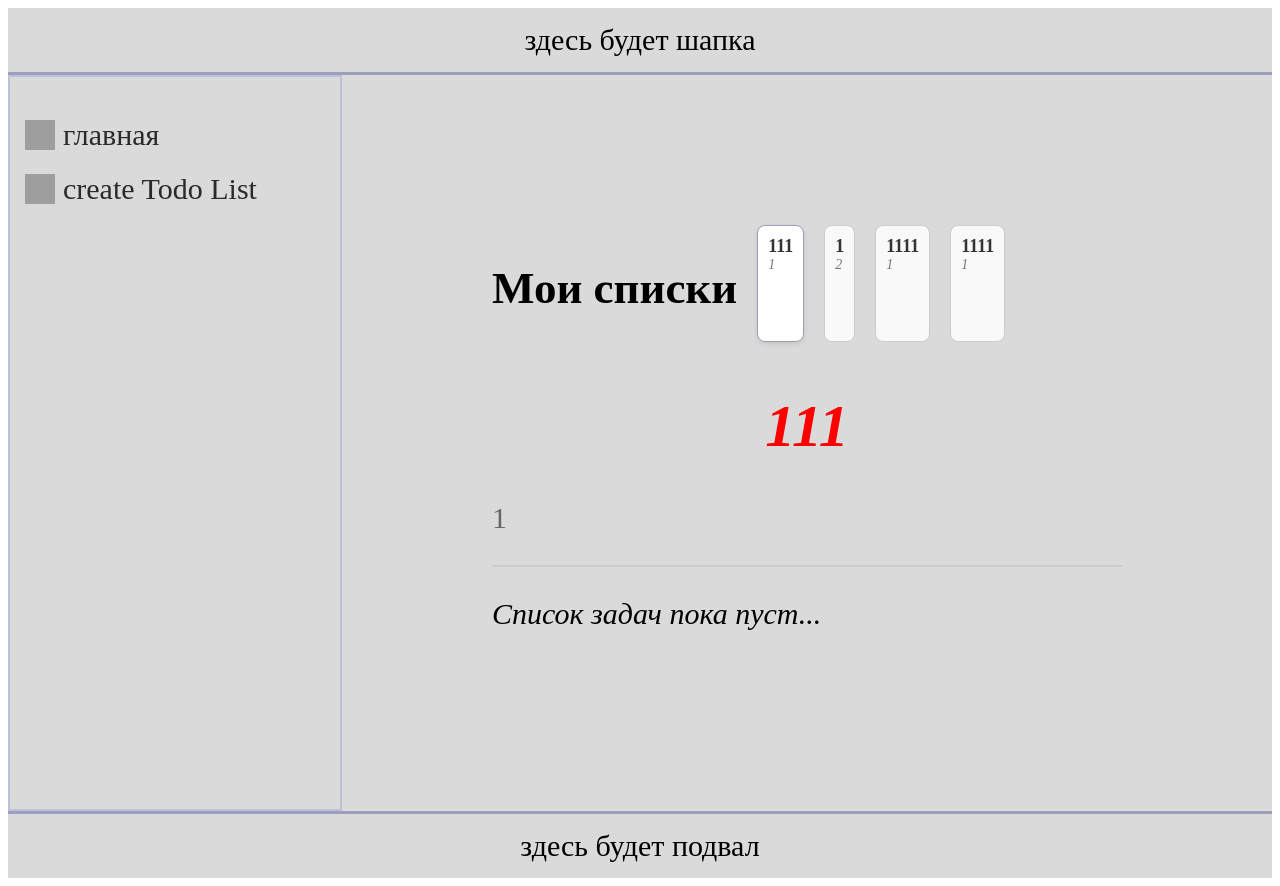
After one commit to nizamidialeksandr-wq/todo-list, a Flask app: page /todo/1 in a window 1280 px wide. The commit adds this page. Run offline with Flask 3, Linux system fonts and the light colour scheme; data comes from the database, SQL or seed files in the repository; both versions use the stored data as it was after the commit; grey boxes are pictures that could not be loaded.

Commit message:
добавил список todolist и сделал так что через кнопку создать создавался новый todo list

```diff
--- a/app.py
+++ b/app.py
@@ -1,5 +1,5 @@
-from flask import Flask, request
-from flask import render_template
+from datetime import datetime
+from flask import Flask, request, render_template, redirect, url_for, jsonify, render_template_string
 import sqlite3
 
 app = Flask(__name__)
@@ -8,45 +8,65 @@ app = Flask(__name__)
 def home():
     return render_template("home.html")
 
-@app.route("/contact", methods=["GET", "POST"], endpoint="contact")
-def contact():
+@app.route("/create", methods=["GET", "POST"], endpoint="create")
+def create():
     if request.method == "GET":
-        return render_template("contact.html")
+        return render_template("create.html")
     elif request.method == "POST":
         name = request.form["name"]
         description = request.form["description"]
 
-
-
-
-
         conn = sqlite3.connect("database.db")
         conn.execute("""
-            CREATE TABLE IF NOT EXISTS todo_list (
+            CREATE TABLE IF NOT EXISTS orders (
                 id INTEGER PRIMARY KEY AUTOINCREMENT,
                 name TEXT NOT NULL,
-                description TEXT NOT NULL,
+                description TEXT NOT NULL
+            )
+        """)
+        cursor = conn.cursor()
+        cursor.execute("INSERT INTO orders (name, description) VALUES (?, ?)", (name, description))
+        conn.commit()
 
-        """)
-        conn.execute("INSERT INTO todo_list (name, description) VALUES (?, ?)", (name, description))
-        conn.commit()
+        # Получаем ID только что созданного списка
+        new_id = cursor.lastrowid
         conn.close()
 
+        # Перекидываем на страницу ЭТОГО списка
+        return redirect(url_for("todo", list_id=new_id))
 
-
-        return render_template(
-            "answer.html",
-            name=name,
-            description=description,
-        )
-
-
-
-@app.route("/todo_list")
-def todo_list():
+@app.route("/todo/<int:list_id>")
+def todo(list_id):
     conn = sqlite3.connect("database.db")
     conn.row_factory = sqlite3.Row
-    todo_list = conn.execute("SELECT * FROM todo_list").fetchall()
-    print(todo_list)
+
+    # 1. Получаем текущий список
+    current_list = conn.execute("SELECT * FROM orders WHERE id = ?", (list_id,)).fetchone()
+
+    # 2. Получаем ВСЕ списки для левого меню
+    all_lists = conn.execute("SELECT * FROM orders").fetchall()
     conn.close()
-    return render_template("todo_list.html", todo_list=todo_list)
+
+    if current_list is None:
+        return redirect(url_for("home"))
+
+    return render_template("todo.html", current_list=current_list, all_lists=all_lists)
+
+@app.route("/orders")
+def orders():
+    conn = sqlite3.connect("database.db")
+    conn.row_factory = sqlite3.Row
+    orders = conn.execute("SELECT * FROM orders").fetchall()
+    conn.close()
+    return render_template("orders.html", orders=orders)
+
+@app.route("/api/items")
+def api():
+    data = {
+        'name' : 'уборка',
+        'description' : 'выбросить мусор, пропылесосить диван',
+        'time' : '15:36',
+        'date' : '26.11.2026',
+        'is_done' : 'False'
+    }
+    return data
--- a/requirements.txt
+++ b/requirements.txt
@@ -0,0 +1 @@
+Flask>=3.1
--- a/static/script.js
+++ b/static/script.js
@@ -1,60 +1,32 @@
-
+// script.js
 var button = document.getElementById("button_submit");
 var error = document.getElementById("error");
-var toast = document.getElementById("toast");
-
 
 button.addEventListener("click", function (event) {
-    event.preventDefault(); // страница не перезагружается
+    event.preventDefault();
 
     var name = document.getElementById("name").value;
     var description = document.getElementById("description").value;
 
-    console.log("Имя:", name, "Описание:", description);
-
-    // валидация: ищем первое незаполненное поле
-    var empty = "";
-    if (name === "") {
-        empty = "Не заполнено поле: имя";
-    } else if (description === "") {
-        empty = "Не заполнено поле: описание";
-
-
-    }
-
-    if (empty !== "") {
-        error.textContent =  empty;
+    if (name === "" || description === "") {
+        error.textContent = "Заполни все поля!";
         error.classList.remove("hidden");
-        toast.classList.add("hidden");
-        return; // дальше не идём, на сервер не отправляем
+        return;
     }
 
     error.classList.add("hidden");
 
-    // шлём на сервер те же данные, что отправил бы сам браузер
-    fetch("/contact", {
+    fetch("/create", {
         method: "POST",
         headers: { "Content-Type": "application/x-www-form-urlencoded" },
-        body: new URLSearchParams({
-            name: name,
-            description: description,
-        })
+        body: new URLSearchParams({ name: name, description: description })
     })
-        .then(function (response) {
-            return response.text();
-        })
-        .then(function (text) {
-
-            toast.classList.remove("hidden");
-            toast.innerHTML = text;
-
-            document.getElementById("name").value = "";
-            document.getElementById("description").value = "";
-
-        })
-        .catch(function (err) {
-            error.textContent = "Не отправилось: " + err;
-            error.classList.remove("hidden");
-        });
-
+    .then(function (response) {
+        // response.url содержит конечный URL после редиректа (например, /todo/1)
+        window.location.href = response.url;
+    })
+    .catch(function (err) {
+        error.textContent = "Ошибка: " + err;
+        error.classList.remove("hidden");
+    });
 });
--- a/static/style.css
+++ b/static/style.css
@@ -177,3 +177,58 @@ p .border.green {
     padding: 10px;
     font-size: 24px;
 }
+
+/* Для страницы todo */
+.todo-layout {
+    display: flex;
+    gap: 20px;
+    text-align: left;
+}
+
+.sidebar {
+    width: 300px;
+    border-right: 2px solid #ccc;
+    padding-right: 20px;
+}
+
+.sidebar h2 {
+    font-size: 20px;
+    margin-bottom: 15px;
+}
+
+.sidebar-item {
+    display: block;
+    padding: 10px;
+    margin-bottom: 10px;
+    border: 1px solid #ccc;
+    border-radius: 8px;
+    background-color: #f9f9f9;
+    text-decoration: none;
+    color: #333;
+    transition: 0.2s;
+}
+
+.sidebar-item:hover {
+    background-color: #e9e9e9;
+}
+
+.sidebar-item.active {
+    border-color: #9d9dbd;
+    background-color: #ffffff;
+    box-shadow: 0 2px 5px rgba(0,0,0,0.1);
+}
+
+.sidebar-title {
+    font-weight: bold;
+    font-size: 18px;
+}
+
+.sidebar-desc {
+    font-size: 14px;
+    color: #777;
+    font-style: italic;
+}
+
+.main-content {
+    flex: 1;
+}
--- a/templates/base.html
+++ b/templates/base.html
@@ -15,8 +15,8 @@
                         <a class="{% if request.path == url_for('home') %}active{% endif %}" href="{{ url_for('home') }}">главная</a>
                     </li>
                     <li>
-                        <img src="https://cdn-icons-png.flaticon.com/128/16528/16528946.png" loading="lazy" alt="Todo List" title="Todo List" width="30" height="30">
-                        <a class="{% if request.path == url_for('todo_list') %}active{% endif %}" href="{{ url_for('todo_list') }}">Todo List</a>
+                        <img src="https://cdn-icons-png.flaticon.com/128/16528/16528946.png" loading="lazy" alt="create" title="create" width="30" height="30">
+                        <a class="{% if request.path == url_for('create') %}active{% endif %}" href="{{ url_for('create') }}">create Todo List</a>
                     </li>
                 </ul>
             </div>
--- a/templates/todo_list.html
+++ b/templates/create.html
@@ -5,11 +5,10 @@
 {% block content %}
     <h1>Todo List</h1>
     <div class="content_center">
-        <p>Заполни форму — сервер покажет, что ты отправил.</p>
-        <form action="{{ url_for('todo_list') }}" method="post">
+        <form action="{{ url_for('create') }}" method="post">
             <p>Название: <input id="name" class="float_right" type="text" name="name"></p>
             <p>Описание: <input id="description" class="float_right" type="text" name="description"></p>
-            <button id="button_submit" class="button_submit" type="submit">Отправить</button>
+            <button id="button_submit" class="button_submit" type="submit">создать</button>
             <div id="toast" class="toast hidden">тут будет ответ сервера </div>
             <div id="error" class="error hidden">тут будет текст ошибки </div>
         </form>
--- /dev/null
+++ b/templates/todo.html
@@ -0,0 +1,25 @@
+{% extends "base.html" %}
+
+{% block title %}Todo List{% endblock %}
+
+{% block content %}
+    <div class="todo-layout">
+        <h2>Мои списки</h2>
+
+        {% for item in all_lists %}
+            <a href="{{ url_for('todo', list_id=item['id']) }}" class="sidebar-item {% if item['id'] == current_list['id'] %}active{% endif %}">
+                <div class="sidebar-title">{{ item['name'] }}</div>
+                <div class="sidebar-desc">{{ item['description'] }}</div>
+            </a>
+        {% endfor %}
+    </div>
+
+    <div class="main-content">
+        <h1>{{ current_list['name'] }}</h1>
+        <p style="text-align: left; color: #666;">{{ current_list['description'] }}</p>
+
+        <hr style="margin: 20px 0; border: 1px solid #ccc;">
+
+        <p style="text-align: left; font-style: italic;">Список задач пока пуст...</p>
+    </div>
+{% endblock %}
```
Also changed, not shown: Item.py (added, +7 -0 lines), templates/orders.html (added, +26 -0 lines), database.db (added), main.py (deleted), 1 other file.
